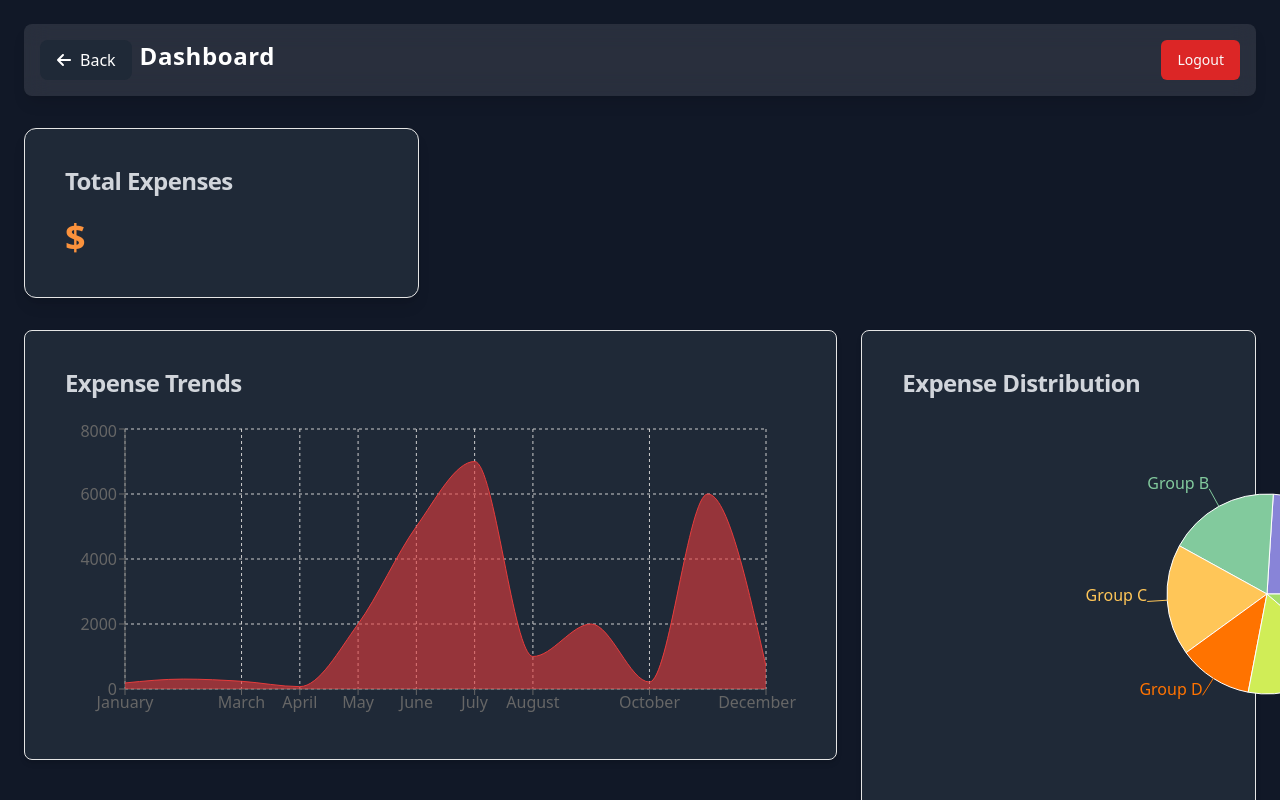
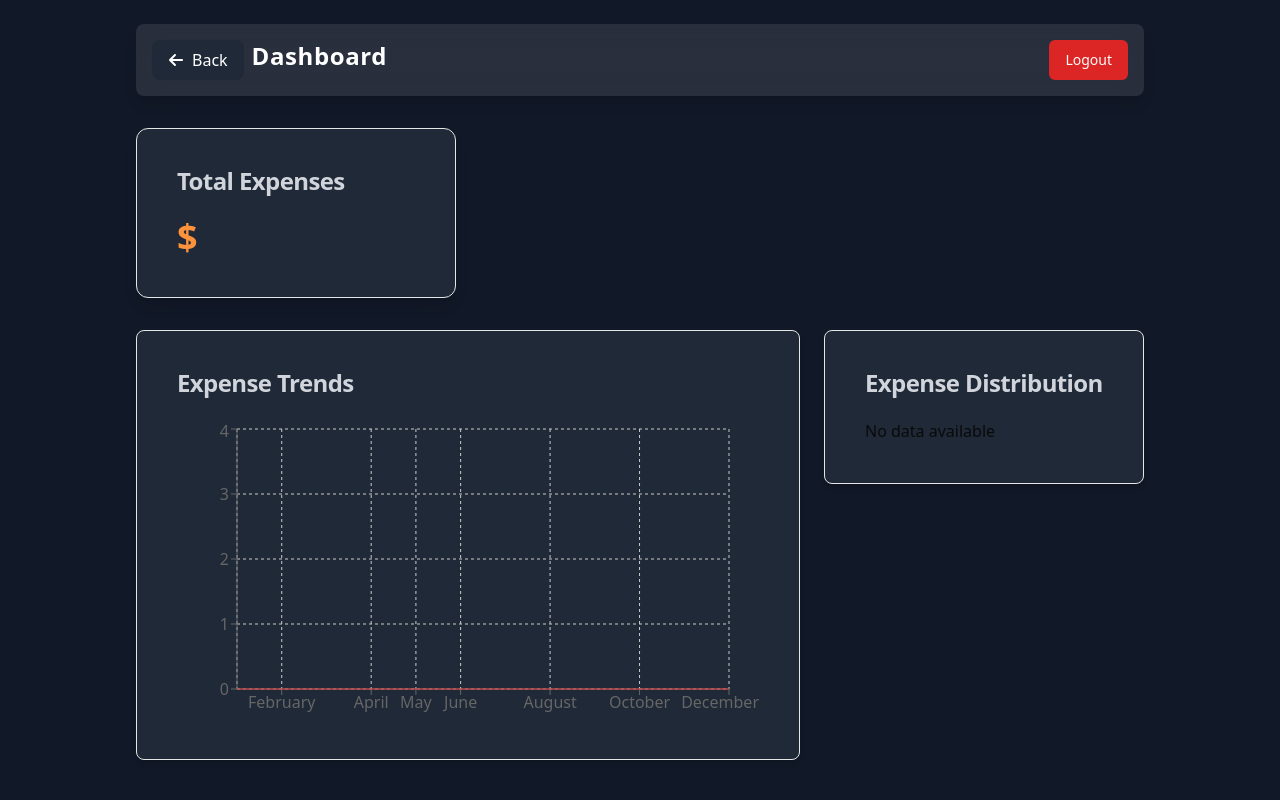
Before and after one commit to hareshkhan01/Expense_tracker_app, a React (Vite) app in the folder frontend/: page / in a window 1280 px wide. Built offline with nearby package versions, Linux system fonts and the light colour scheme.

Commit message:
Added Base logic to dashboard

```diff
--- a/frontend/src/components/LoginDialog.jsx
+++ b/frontend/src/components/LoginDialog.jsx
@@ -9,7 +9,6 @@ import {
   DialogTrigger,
 } from "@/components/ui/dialog"
 import { Input } from "@/components/ui/input"
-import { Label } from "@/components/ui/label"
 
 export function LoginDialog() {
   return (
--- a/frontend/src/components/PieChart.jsx
+++ b/frontend/src/components/PieChart.jsx
@@ -1,17 +1,54 @@
 import { PieChart, Pie, Cell, Tooltip } from "recharts";
+import { useState, useEffect } from "react";
 
-const data01 = [
-  { name: "Group A", value: 400 },
-  { name: "Group B", value: 300 },
-  { name: "Group C", value: 300 },
-  { name: "Group D", value: 200 },
-  { name: "Group E", value: 278 },
-  { name: "Group F", value: 189 }
-];
+// Defined category colors
+const COLORS = ["#8884d8", "#82ca9d", "#ffc658", "#ff7300", "#d0ed57"];
 
-const COLORS = ["#8884d8", "#82ca9d", "#ffc658", "#ff7300", "#d0ed57", "#a4de6c"];
+const SimplePieChart = ({ expenses }) => {
+  const [categoryTotalAmount, setCategoryTotalAmount] = useState({
+    Entertainment: 0,
+    Food: 0,
+    Travel: 0,
+    Utilities: 0,
+    Shopping: 0,
+    Others: 0,
+  });
 
-const SimplePieChart = () => {
+  useEffect(() => {
+    const updatedCategoryTotals = {
+      Entertainment: 0,
+      Food: 0,
+      Travel: 0,
+      Utilities: 0,
+      Shopping: 0,
+      Others: 0,
+    };
+
+    expenses.forEach((expense) => {
+      const category = expense.category;
+      const amount = parseFloat(expense.amount) || 0;
+
+      if (category in updatedCategoryTotals) {
+        updatedCategoryTotals[category] += amount;
+      } else {
+        updatedCategoryTotals.Others += amount; // Default to 'Others' if an unknown category appears
+      }
+    });
+
+    setCategoryTotalAmount(updatedCategoryTotals);
+  }, [expenses]); // Now updates when `expenses` change
+
+  // Convert object to array for Recharts
+  const data01 = Object.keys(categoryTotalAmount).map((category) => ({
+    name: category,
+    value: categoryTotalAmount[category],
+  }));
+
+  // Prevent chart from breaking if all values are 0
+  if (data01.every((item) => item.value === 0)) {
+    return <p>No data available</p>;
+  }
+
   return (
     <PieChart width={730} height={350}>
       <Pie
@@ -21,7 +58,7 @@ const SimplePieChart = () => {
         cx="50%"
         cy="50%"
         outerRadius={100}
-        label={({ name }) => name} // Display names on slices
+        label={({ name }) => name} // Display category names
       >
         {data01.map((entry, index) => (
           <Cell key={`cell-${index}`} fill={COLORS[index % COLORS.length]} />
--- a/frontend/src/components/SimpleAreaChart.jsx
+++ b/frontend/src/components/SimpleAreaChart.jsx
@@ -1,32 +1,53 @@
-import { AreaChart, Area, XAxis, YAxis, CartesianGrid, Tooltip, ResponsiveContainer } from "recharts"
+import { AreaChart, Area, XAxis, YAxis, CartesianGrid, Tooltip, ResponsiveContainer } from "recharts";
+import { useState, useEffect } from "react";
 
-const data = [
-  { month: "January", expense: 186 },
-  { month: "February", expense: 305 },
-  { month: "March", expense: 237 },
-  { month: "April", expense: 73 },
-  { month: "May", expense: 2000 },
-  { month: "June", expense: 5000 },
-  { month: "July", expense: 7000},
-  { month: "August", expense: 1000 },
-  { month: "September", expense: 2000 },
-  { month: "October", expense: 214 },
-  { month: "November", expense: 6000 },
-  { month: "December", expense: 700 },
-]
+const SimpleAreaChart = ({ expenses }) => {
+  const [monthWiseExpense, setMonthWiseExpense] = useState({
+    January: 0,
+    February: 0,
+    March: 0,
+    April: 0,
+    May: 0,
+    June: 0,
+    July: 0,
+    August: 0,
+    September: 0,
+    October: 0,
+    November: 0,
+    December: 0,
+  });
 
-const SimpleAreaChart= () => {
+  useEffect(() => {
+    const updatedExpenses = { ...monthWiseExpense };
+
+    expenses.forEach((expense) => {
+      const date = new Date(expense.date);
+      const monthIndex = date.getMonth(); // Get month index (0-11)
+      const monthNames = [
+        "January", "February", "March", "April", "May", "June",
+        "July", "August", "September", "October", "November", "December"
+      ];
+      const month = monthNames[monthIndex];
+      const amount = parseFloat(expense.amount);
+
+      updatedExpenses[month] += amount;
+    });
+
+    setMonthWiseExpense(updatedExpenses);
+  }, [expenses]);
+
+  // Convert monthWiseExpense to an array for Recharts
+  const chartData = Object.keys(monthWiseExpense).map((month) => ({
+    month,
+    expense: monthWiseExpense[month],
+  }));
+
   return (
     <div style={{ width: "100%", height: 300 }}>
       <ResponsiveContainer>
         <AreaChart
-          data={data}
-          margin={{
-            top: 10,
-            right: 30,
-            left: 0,
-            bottom: 0,
-          }}
+          data={chartData}
+          margin={{ top: 10, right: 30, left: 0, bottom: 0 }}
         >
           <CartesianGrid strokeDasharray="3 3" />
           <XAxis dataKey="month" />
@@ -36,7 +57,7 @@ const SimpleAreaChart= () => {
         </AreaChart>
       </ResponsiveContainer>
     </div>
-  )
-}
+  );
+};
 
-export default SimpleAreaChart
+export default SimpleAreaChart;
--- a/frontend/src/pages/AddExpensePage.jsx
+++ b/frontend/src/pages/AddExpensePage.jsx
@@ -2,8 +2,23 @@
 import { Button } from '@/components/ui/button';
 import { Input } from '@/components/ui/input';
 import ExpenseCard from '@/components/ExpenseCard';
+import { useState,useEffect } from 'react';
 
 const AddExpensePage = () => {
+    const [description,setDescription] = useState("");
+    const [expenses,setExpenses] = useState([]);
+
+
+    // Here the add expense logic is to be implemented
+    /*
+    const addExpense=()=>{
+        try{
+
+        }
+        catch(error){
+
+        }
+    }*/
 
   return (
     <div className="flex flex-col h-screen w-full bg-gray-900 text-white p-6">
@@ -12,6 +27,8 @@ const AddExpensePage = () => {
         <Input
           className="flex-1 p-2 rounded-md bg-gray-700 text-white placeholder-gray-400"
           placeholder="Enter Expense Description..."
+          value={description}
+          onChange={(e) => setDescription(e.target.value)}
         />
         <Button className="bg-orange-600 hover:bg-orange-700">Save</Button>
       </div>
@@ -20,14 +37,9 @@ const AddExpensePage = () => {
       <div className="mt-6">
         <h1 className="text-2xl font-bold">Recently Added Expenses</h1>
         <div className="mt-3 grid grid-cols-1 sm:grid-cols-2 md:grid-cols-3 lg:grid-cols-4 gap-x-2 gap-y-4">
-          <ExpenseCard />
-          <ExpenseCard />
-          <ExpenseCard />
-          <ExpenseCard />
-          <ExpenseCard />
-          <ExpenseCard />
-          <ExpenseCard />
-          <ExpenseCard />
+          {expenses.slice(0, 8).map((expense) => (
+              <ExpenseCard key={expense.id} expense={expense} />
+          ))}
         </div>
       </div>
     </div>
--- a/frontend/src/pages/DashboardPages.jsx
+++ b/frontend/src/pages/DashboardPages.jsx
@@ -5,6 +5,7 @@ import SimplePieChart from '../components/PieChart'
 import ExpenseCard from '../components/ExpenseCard'
 import { FaArrowLeft } from "react-icons/fa6";
 import { useState, useEffect } from 'react'
+
 
 const Dashboard = () => {
   const [expenses, setExpenses] = useState([])
@@ -71,7 +72,7 @@ const Dashboard = () => {
                 <CardTitle className="text-gray-300">Expense Trends</CardTitle>
               </CardHeader>
               <CardContent>
-                <SimpleAreaChart expenses={expenses} />{' '}
+                <SimpleAreaChart expenses={expenses} />
                 {/*Pass the expenses data as props*/}
               </CardContent>
             </Card>
@@ -84,7 +85,7 @@ const Dashboard = () => {
                 </CardTitle>
               </CardHeader>
               <CardContent>
-                <SimplePieChart expenses={expenses} />{' '}
+                <SimplePieChart expenses={expenses} />
                 {/*Pass the expenses data as props*/}
               </CardContent>
             </Card>
```
Also changed, not shown: 1 other file (tests, documents, lock files or other folders).
